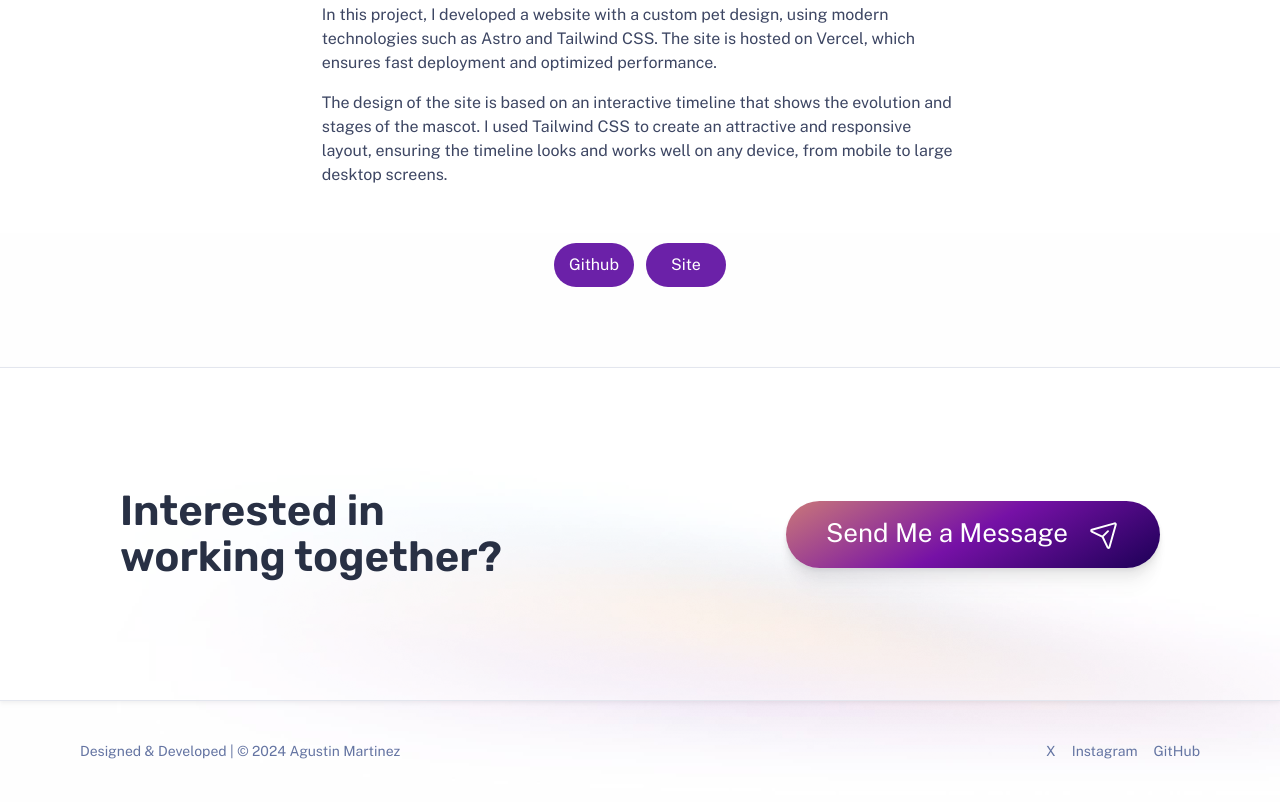
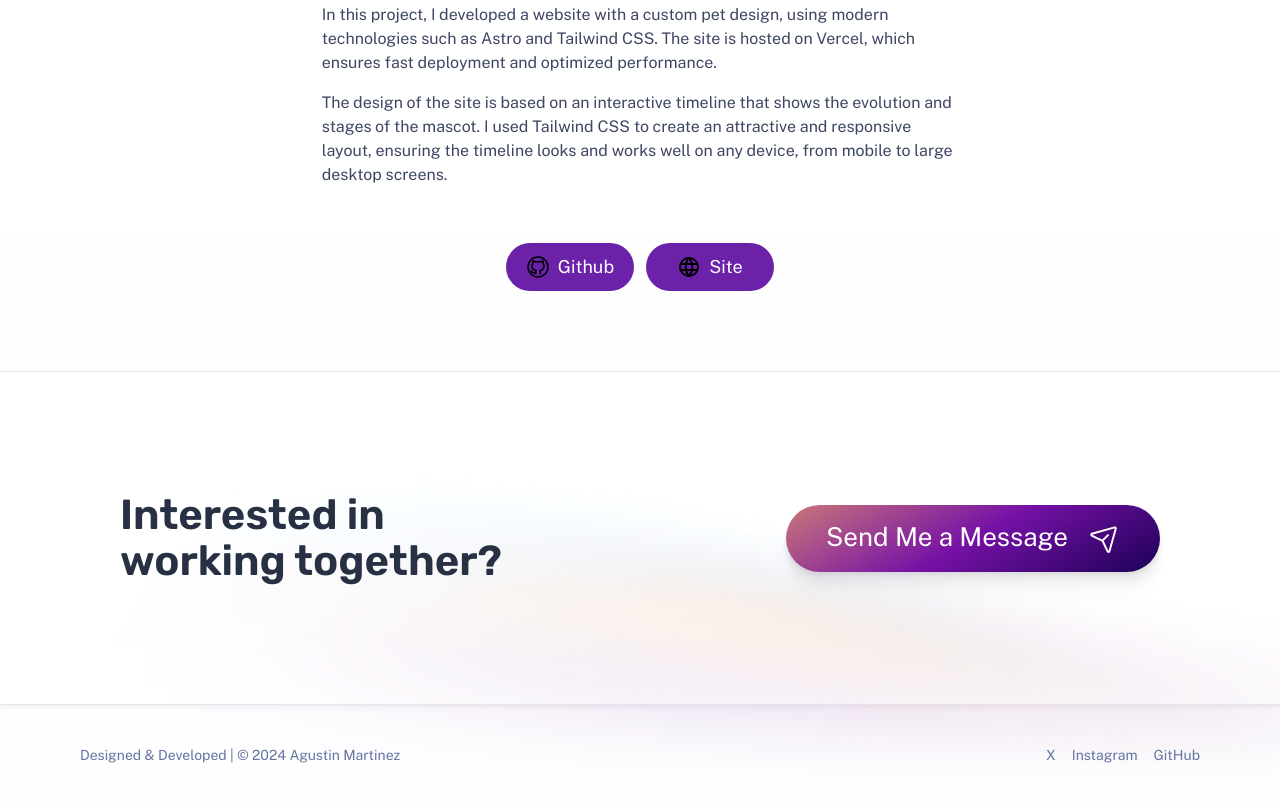
Before and after one commit to Soyagvs/new-porfolio-astro, an Astro site: page /work/anubis in a window 1280 px wide. Shown: the part 873-1675 px from the top of the page. Built offline with nearby package versions, Linux system fonts and the light colour scheme; Astro itself is replaced by a stand-in of ours.

Commit message:
add icons for buttons the git and site

```diff
--- /dev/null
+++ b/src/components/IconsLenguage/GitIcons.astro
@@ -0,0 +1,22 @@
+<svg
+    xmlns="http://www.w3.org/2000/svg"
+    width="24"
+    height="24"
+    viewBox="0 0 24 24"
+>
+    <g
+        fill="none"
+        stroke="#000000"
+        stroke-linecap="round"
+        stroke-linejoin="round"
+        stroke-width="1.5"
+    >
+        <path
+            d="M12 22c5.523 0 10-4.477 10-10S17.523 2 12 2S2 6.477 2 12s4.477 10 10 10"
+        ></path>
+        <path
+            d="M14.333 19v-1.863c.025-.31-.018-.62-.126-.913a2.2 2.2 0 0 0-.5-.781c2.093-.227 4.293-1 4.293-4.544a3.48 3.48 0 0 0-1-2.434a3.2 3.2 0 0 0-.06-2.448s-.787-.227-2.607.961a9.15 9.15 0 0 0-4.666 0c-1.82-1.188-2.607-.96-2.607-.96A3.2 3.2 0 0 0 7 8.464a3.48 3.48 0 0 0-1 2.453c0 3.519 2.2 4.291 4.293 4.544a2.2 2.2 0 0 0-.496.773a2.1 2.1 0 0 0-.13.902V19"
+        ></path>
+        <path d="M9.667 17.702c-2 .631-3.667 0-4.667-1.948"></path>
+    </g>
+</svg>
--- /dev/null
+++ b/src/components/IconsLenguage/SiteIcons.astro
@@ -0,0 +1,13 @@
+<svg width="24" height="24" viewBox="0 0 24 24">
+    <g
+        fill="none"
+        stroke="#000000"
+        stroke-linecap="round"
+        stroke-linejoin="round"
+        stroke-width="2"
+    >
+        <path d="M3 12a9 9 0 1 0 18 0a9 9 0 0 0-18 0m.6-3h16.8M3.6 15h16.8"
+        ></path>
+        <path d="M11.5 3a17 17 0 0 0 0 18m1-18a17 17 0 0 1 0 18"></path>
+    </g>
+</svg>
--- a/src/pages/work/[...slug].astro
+++ b/src/pages/work/[...slug].astro
@@ -7,6 +7,8 @@ import ContactCTA from "../../components/ContactCTA.astro";
 import Hero from "../../components/Hero.astro";
 import Icon from "../../components/Icon.astro";
 import Pill from "../../components/Pill.astro";
+import GitIcons from "../../components/IconsLenguage/GitIcons.astro";
+import SiteIcons from "../../components/IconsLenguage/SiteIcons.astro";
 
 interface Props {
 	entry: CollectionEntry<"work">;
@@ -62,17 +64,22 @@ const { Content } = await entry.render();
 						class="flex flex-row justify-center text-center gap-3 items-center"
 					>
 						<a
-							class="bg-purple-800 text-white w-20 h-11 rounded-3xl items-center justify-center pt-[10px] cursor-pointer"
+							class="bg-purple-800 text-white text-lg w-32 h-12 rounded-3xl items-center justify-center flex gap-2"
 							href={entry.data.git}
 							target="_blank"
-							rel="noopener noreferrer">Github</a
+							rel="noopener noreferrer"
 						>
+							<GitIcons />Github
+						</a>
 
 						<a
-							class="bg-purple-800 text-white w-20 h-11 rounded-3xl items-center justify-center pt-[10px]"
+							class="bg-purple-800 text-white text-lg w-32 h-12 rounded-3xl items-center justify-center flex gap-2"
 							href={entry.data.enlace}
 							target="_blank"
-							rel="noopener noreferrer">Site</a>
+							rel="noopener noreferrer"
+						>
+							<SiteIcons />Site
+						</a>
 					</div>
 				</div>
 			</main>
@@ -153,7 +160,11 @@ const { Content } = await entry.render();
 	.content :global(a:focus) {
 		text-decoration-color: currentColor;
 	}
-
+	@media (width <= 628px) {
+		.details {
+			display: contents;
+		}
+	}
 	@media (min-width: 50em) {
 		.back-link {
 			display: block;
```
